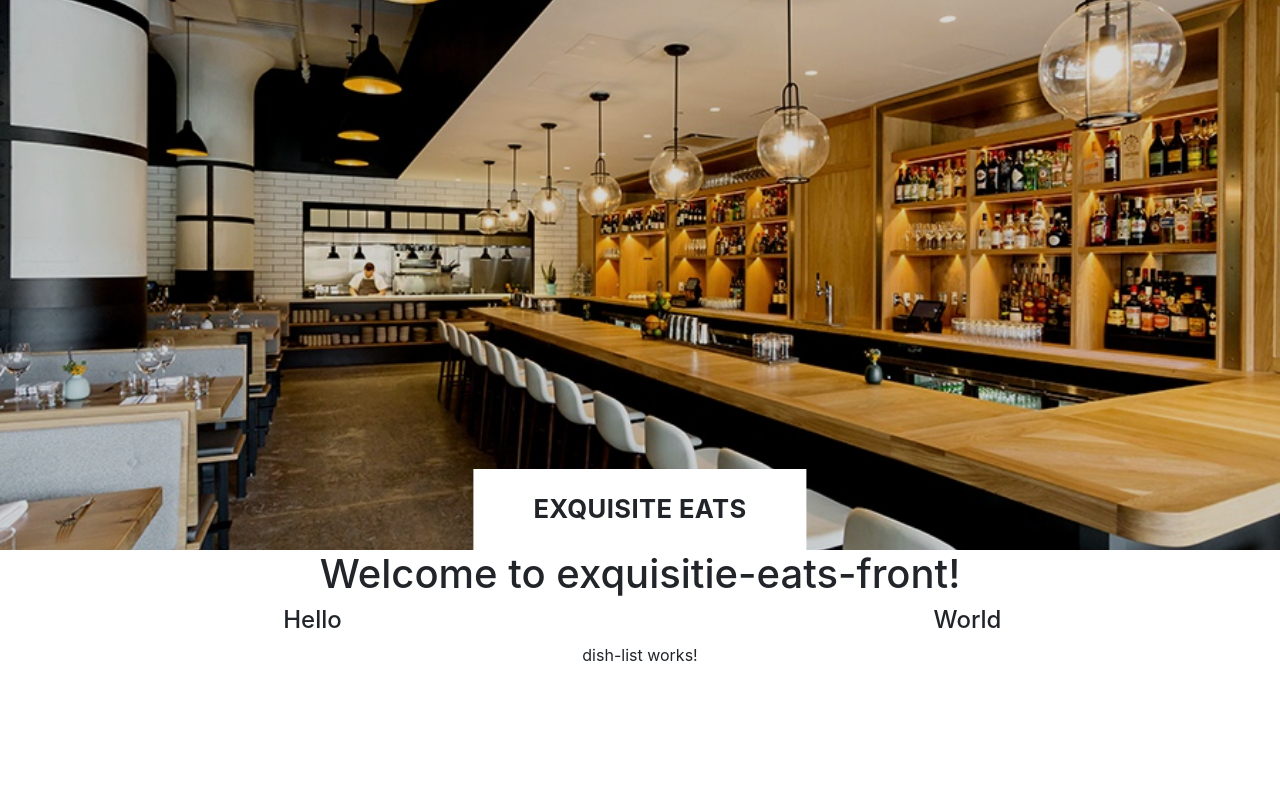
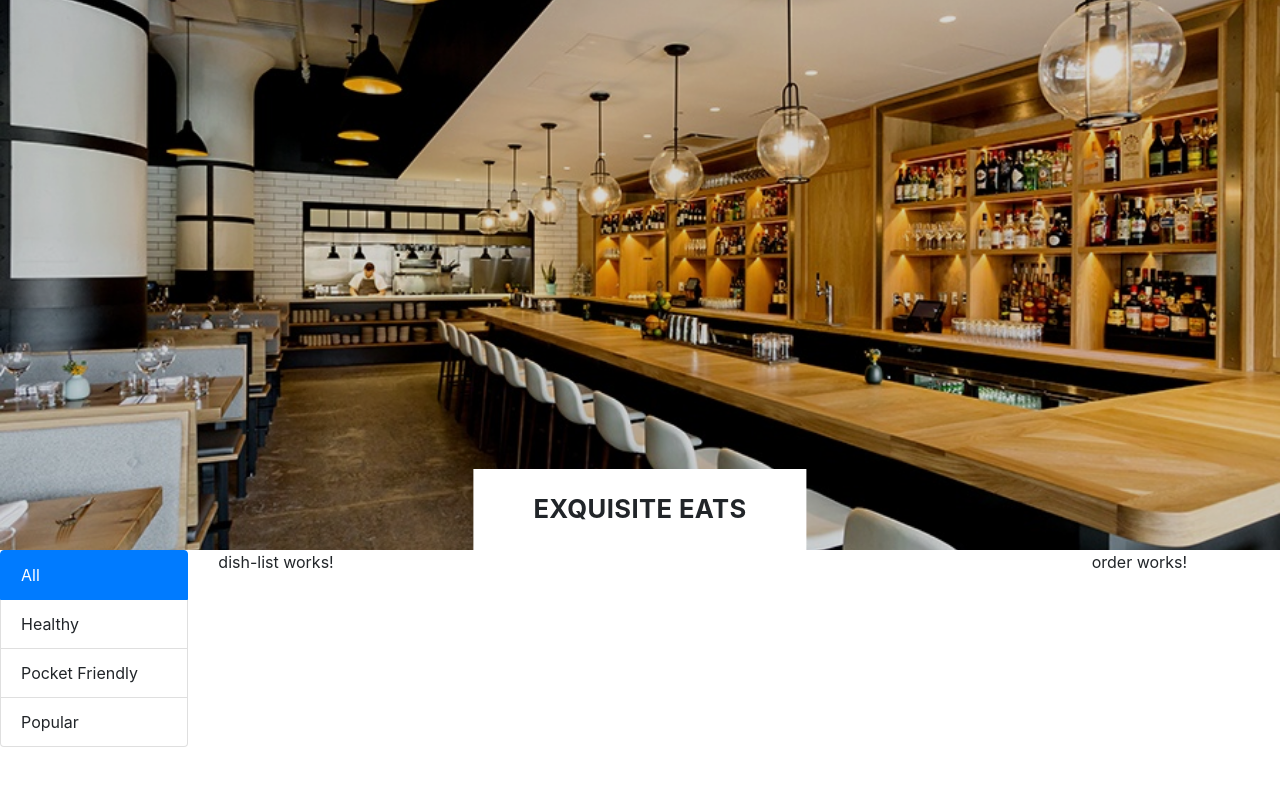
Before and after one commit to Shadowslayer97/Exquisite-Eats-Front, an Angular app: page / in a window 1280 px wide. Shown: the top 786 px of the page. Built offline with nearby package versions, Linux system fonts and the light colour scheme; no server answers.

Commit message:
code:sibling component communication

```diff
--- a/src/app/app.component.html
+++ b/src/app/app.component.html
@@ -1,15 +1,13 @@
 <!--The content below is only a placeholder and can be replaced.-->
-<div style="text-align:center">
-  <h1>
-    Welcome to {{ title }}!
-  </h1>
-  <div class="row text-center">
-    <div class="col-sm-6">
-      <h4>Hello</h4>
-    </div>
-    <div class="col-sm-6">
-      <h4>World</h4>
-    </div>
+<div class="row">
+  <div class="col-sm-2">
+    <app-filter-list></app-filter-list>
   </div>
-  <app-dish-list></app-dish-list>
+  <div class="col-sm-8">
+    <app-dish-list></app-dish-list>
+  </div>
+  <div class="col-sm-2">
+    <app-order></app-order>
+  </div>
+
 </div>
--- a/src/app/app.component.ts
+++ b/src/app/app.component.ts
@@ -6,5 +6,5 @@
   styleUrls: ['./app.component.css']
 })
 export class AppComponent {
-  title = 'exquisitie-eats-front';
+  title = 'exquisite-eats-front';
 }
--- a/src/app/dish-list/dish-list.component.ts
+++ b/src/app/dish-list/dish-list.component.ts
@@ -1,5 +1,7 @@
-import { Component, OnInit } from '@angular/core';
+import { Component, OnInit, Input } from '@angular/core';
 import { ExquisiteService } from '../exquisite.service';
+import { SharedService } from '../shared.service';
+import { Subscription } from 'rxjs/Subscription';
 
 @Component({
   selector: 'app-dish-list',
@@ -10,12 +12,22 @@
 
   private dishUrl: string = "/api/dishes";
   private dishList: any;
-  constructor(private svc: ExquisiteService) { }
+  private subscriber: Subscription;
+
+  @Input() chosenFilter: any;
+
+
+  constructor(private exquisiteSvc: ExquisiteService,private sharedSvc: SharedService) { }
 
   ngOnInit() {
-    this.svc.getRequest(this.dishUrl).subscribe(data => {
+    this.exquisiteSvc.getRequest(this.dishUrl).subscribe(data => {
       this.dishList = data;
       console.log(this.dishList);
+    })
+    this.subscriber = this.sharedSvc.chosenFilter$.subscribe(filter => {
+      this.chosenFilter = filter;
+      //Call to get all dishes
+      console.log(this.chosenFilter);
     })
   }
 
--- a/src/app/filter-list/filter-list.component.css
+++ b/src/app/filter-list/filter-list.component.css
@@ -0,0 +1,6 @@
+/* .filter-item:hover{
+  background-color: grey;
+} */
+li {
+  cursor: pointer;
+}
--- a/src/app/filter-list/filter-list.component.html
+++ b/src/app/filter-list/filter-list.component.html
@@ -1,3 +1,10 @@
-<p>
-  filter-list works!
-</p>
+<ul class="list-group">
+  <li *ngFor="let filter of filterList"
+    class="list-group-item filter-item"
+    [class.active]="filter.id === selectedFilterId"
+    (click)="onFilterSelected(filter)"
+  >
+    <!-- <a href="#">{{filter.name}}</a> -->
+    {{filter.name}}
+  </li>
+</ul>
--- a/src/app/filter-list/filter-list.component.ts
+++ b/src/app/filter-list/filter-list.component.ts
@@ -1,4 +1,5 @@
 import { Component, OnInit } from '@angular/core';
+import { SharedService } from '../shared.service'
 
 @Component({
   selector: 'app-filter-list',
@@ -7,9 +8,23 @@
 })
 export class FilterListComponent implements OnInit {
 
-  constructor() { }
+  selectedFilterId:number = 1;
+  filterList:any = [
+    {id:1, name:"All", filter:{}},
+    {id:2, name:"Healthy", filter:{}},
+    {id:3, name:"Pocket Friendly", filter:{}},
+    {id:4, name:"Popular", filter:{}}
+  ];
+
+  constructor(private _sharedService: SharedService) { }
 
   ngOnInit() {
+    this._sharedService.updateFilter({}); //To get all dishes
+  }
+
+  onFilterSelected(chosenFilter:any) {
+    this.selectedFilterId = chosenFilter.id;
+    this._sharedService.updateFilter(chosenFilter.filter);
   }
 
 }
--- /dev/null
+++ b/src/app/shared.service.ts
@@ -0,0 +1,17 @@
+import { Injectable } from '@angular/core';
+import { Subject } from 'rxjs';
+
+@Injectable({
+  providedIn: 'root'
+})
+export class SharedService {
+
+  private chosenFilter = new Subject<any>();
+  public chosenFilter$ = this.chosenFilter.asObservable();
+
+  constructor() { }
+
+  updateFilter(filter:any) {
+    this.chosenFilter.next((filter));
+  }
+}
--- a/src/styles.css
+++ b/src/styles.css
@@ -1,7 +1,7 @@
 /* You can add global styles to this file, and also import other style files */
-body, html {
+/* body, html {
     height: 100%;
-}
+} */
 
 .bg {
     /* The image used */
```
Also changed, not shown: 1 other file (tests, documents, lock files or other folders).
